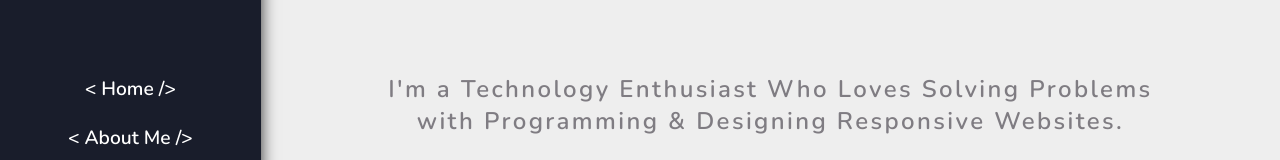
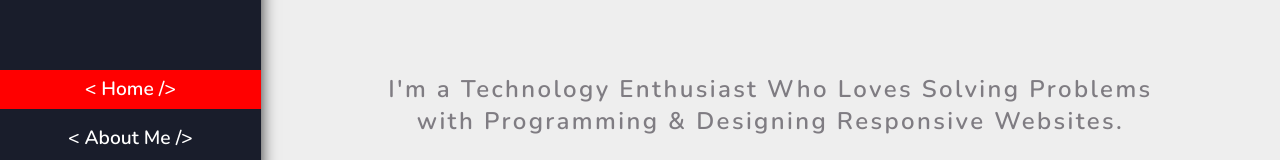
Before and after one commit to Amrindra/my-new-portfolio, a React (Create React App) app: page / in a window 1280 px wide. Shown: the part 247-407 px from the top of the page. Built offline with nearby package versions, Linux system fonts and the light colour scheme.

Commit message:
fixed navbar

```diff
--- a/src/Components/Navigation.js
+++ b/src/Components/Navigation.js
@@ -51,17 +51,19 @@ function Navigation({ handleClick }) {
         {navLinksData.map((item, index) => {
           return (
             <li key={index} className={item.className}>
-              {/* <NavLink to={item.path} activeclassname={item.activeClassName}>
+              <NavLink
+                to={item.path}
+                className={(navData) => (navData.isActive ? "active" : "")}
+              >
                 {item.title}
-              </NavLink> */}
-              <NavLink to={item.path}>{item.title}</NavLink>
+              </NavLink>
             </li>
           );
         })}
       </ul>
 
       <footer className="footer">
-        <p className="foter-name">&copy; Amrindra Ouk {currentYear}</p>
+        <p className="footer-name">&copy; Amrindra Ouk {currentYear}</p>
 
         <p className="footer-sourceCode">
           You are welcome to get my source code
@@ -99,10 +101,10 @@ const NavigationStyled = styled.nav`
     width: 100%;
     text-align: center;
 
-    /* .active-class {
-    background-color: red;
-    color: white;
-  } */
+    .active {
+      background: red;
+      color: white;
+    }
 
     li {
       display: block;
@@ -187,7 +189,7 @@ const NavigationStyled = styled.nav`
     border-top: 1px solid var(--border-color);
     width: 100%;
 
-    .foter-name {
+    .footer-name {
       padding: 1rem 0 1rem 0;
       font-size: 1.1rem;
       display: block;
```
